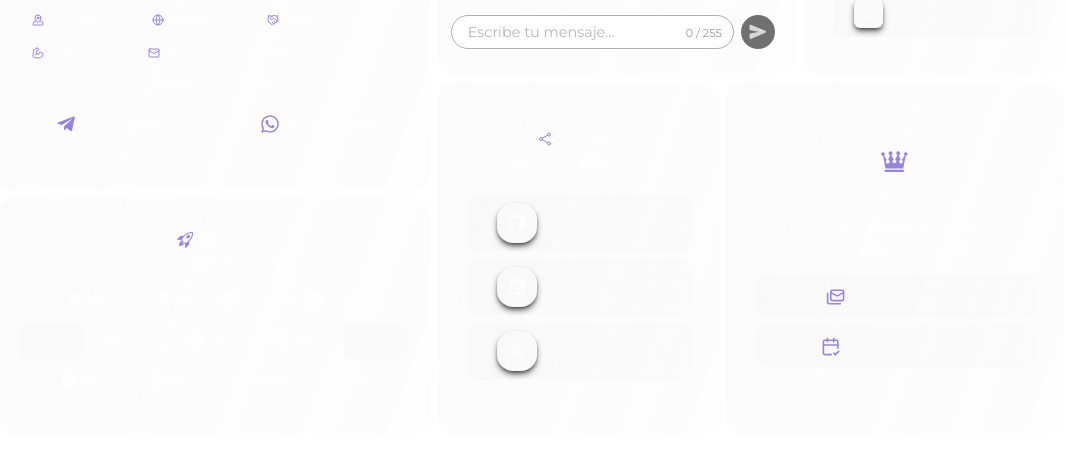
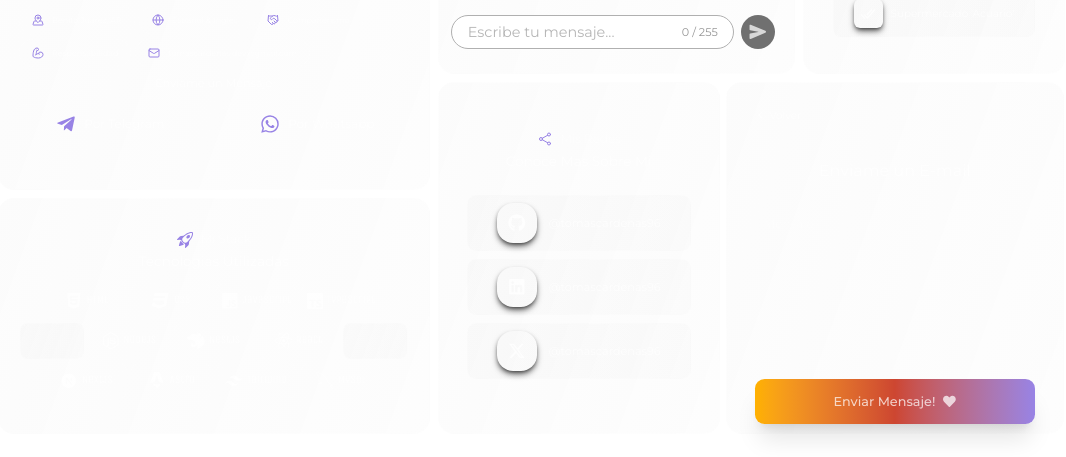
Before and after one commit to tomascardenas96/definitive-portfolio, a Next.js app: page / in a window 1280 px wide. Both pictures are taken after a click on the button "Enviame un E-mail". Shown: the part 340-797 px from the top of the page, without its empty margins (109-1175 px from the left). Built offline with nearby package versions, Linux system fonts and the light colour scheme; no server answers; the database is empty.

Commit message:
PT-43 Send message by email

```diff
--- a/package.json
+++ b/package.json
@@ -18,6 +18,7 @@
     "react": "^19.0.0",
     "react-dom": "^19.0.0",
     "react-icons": "^5.5.0",
+    "resend": "^4.4.1",
     "sonner": "^2.0.3",
     "tailwind-scrollbar": "^4.0.2",
     "zod": "^3.24.3"
--- /dev/null
+++ b/src/app/api/send/route.ts
@@ -0,0 +1,39 @@
+import { authOptions } from "@/lib/authOptions";
+import { getServerSession } from "next-auth";
+import { NextRequest, NextResponse } from "next/server";
+import { Resend } from "resend";
+
+const resend = new Resend(process.env.RESEND_API_KEY);
+
+export async function POST(req: NextRequest) {
+  const session = await getServerSession(authOptions);
+
+  if (!session) {
+    return NextResponse.json({ error: "Unauthorized" }, { status: 401 });
+  }
+  const { message } = await req.json();
+
+  const html = `
+  <h2>Nuevo mensaje desde el sitio web</h2>
+  <p><strong>Nombre:</strong> ${session.user?.name}</p>
+  <p><strong>Email:</strong> ${session.user?.email}</p>
+  <p><strong>Mensaje:</strong><br/>${message}</p>
+`;
+
+  try {
+    const data = await resend.emails.send({
+      from: `${session.user?.name} <my-portfolio@tomascardenas.me>`,
+      to: "tomascardenas.dev@gmail.com",
+      subject: "Tenés un nuevo mensaje desde tu portafolio",
+      html,
+    });
+
+    return NextResponse.json(data);
+  } catch (error) {
+    console.error(error as string);
+    return NextResponse.json(
+      { error: "Failed to send email" },
+      { status: 500 }
+    );
+  }
+}
--- a/src/app/globals.css
+++ b/src/app/globals.css
@@ -10,6 +10,7 @@
   --inner-container-background: #ffffff0c;
   --container-border: rgba(255, 255, 255, 0.09);
   --font-unica: var(--font-unica-one);
+  --outline-color: #5158bb, #f26df9, #cd4631, #ffb100;
 }
 
 @theme inline {
--- a/src/app/page.tsx
+++ b/src/app/page.tsx
@@ -87,7 +87,7 @@ export default async function Home(): Promise<JSX.Element> {
               <Networks />
             </section>
 
-            <section className="container flex items-center justify-center mb-[5.4rem] xl:mb-0">
+            <section className="container flex justify-center mb-[5.4rem] xl:mb-0">
               <Footer />
             </section>
           </div>
--- a/src/components/Footer.tsx
+++ b/src/components/Footer.tsx
@@ -1,8 +1,15 @@
+"use client";
+
 import { GiQueenCrown } from "react-icons/gi";
 import { Mails } from "lucide-react";
 import { CalendarCheck2 } from "lucide-react";
+import { useState } from "react";
+import SendMailForm from "./ui/SendMailForm";
+import { IoIosArrowBack } from "react-icons/io";
 
 function Footer() {
+  const [openedWindow, setOpenedWindow] = useState<string>("default");
+
   const styles = {
     icons: "text-[var(--details-primary-color)] w-[1.2rem] h-[1.2rem]",
     button:
@@ -10,7 +17,9 @@ function Footer() {
   };
 
   return (
-    <footer className="h-[85%] w-5/6 flex flex-col justify-center gap-5 xl:gap-4">
+    <footer className="h-[100%] w-5/6 flex flex-col justify-center gap-5 xl:gap-4">
+      {openedWindow === "default" && (
+        <>
           <div className="flex justify-center">
             <div className="h-[5rem] w-[5rem] rounded-full bg-[var(--inner-container-background)] border border-[var(--container-border)] grid place-content-center xl:h-[4.6rem] xl:w-[4.6rem]">
               <GiQueenCrown className="w-[1.8rem] h-[1.8rem] text-[var(--details-primary-color)] xl:h-[1.8rem] xl:w-[1.8rem]" />
@@ -27,13 +36,32 @@ function Footer() {
           </div>
 
           <div className="flex flex-col gap-2 mb-6">
-        <button className={styles.button}>
+            <button
+              className={styles.button}
+              onClick={() => setOpenedWindow("mail")}
+            >
               <Mails className={styles.icons} /> Enviame un E-mail
             </button>
             <button className={styles.button}>
               <CalendarCheck2 className={styles.icons} /> Agendar un Meeting
             </button>
           </div>
+        </>
+      )}
+
+      {openedWindow === "mail" && (
+        <section className="h-full gap-3 grid grid-rows-[4rem_1fr]">
+          <p className="text-[.65rem] text-[var(--font-color)]  flex items-center">
+            <span
+              className="cursor-pointer flex gap-1 items-center"
+              onClick={() => setOpenedWindow("default")}
+            >
+              <IoIosArrowBack /> Volver
+            </span>
+          </p>
+          <SendMailForm />
+        </section>
+      )}
     </footer>
   );
 }
--- a/src/components/Testimonials.tsx
+++ b/src/components/Testimonials.tsx
@@ -16,8 +16,10 @@ function Testimonials({ session }: { session: Session | null }) {
 
   const scrollRef = useRef<HTMLDivElement>(null);
 
-  const { newComment, handleSubmit, handleChange } =
-    useCreateComment(setMessages);
+  const { newComment, handleSubmit, handleChange } = useCreateComment(
+    setMessages,
+    session
+  );
 
   useEffect(() => {
     if (isScrollIgnored) {
@@ -88,7 +90,7 @@ function Testimonials({ session }: { session: Session | null }) {
               maxLength={255}
             />
             <span
-              className={`absolute right-3 top-[36%] -translate-y-1/2 text-[#0000006a] text-[.7rem] ${
+              className={`absolute right-4 top-[35%] -translate-y-1/2 text-[#0000006a] text-[.7rem] ${
                 newComment.length === 255 && "text-[#cf29298f] font-[500]"
               }`}
             >
--- /dev/null
+++ b/src/components/ui/SendMailForm.tsx
@@ -0,0 +1,27 @@
+"use client";
+
+import useSendMail from "@/hooks/useSendMail";
+import { FaHeart } from "react-icons/fa";
+
+export default function SendMailForm() {
+  const { handleSendMail, handleChangeMessage, message } = useSendMail();
+
+  return (
+    <div className="flex flex-col gap-3">
+      <form className="w-full flex flex-col gap-3" onSubmit={handleSendMail}>
+        <h2 className="text-[1rem] text-[var(--font-color)] flex justify-center m-3 mt-0">
+          Enviame un E-mail
+        </h2>
+        <textarea
+          placeholder="Mensaje"
+          className="resize-none h-[10rem] rounded-[.6rem] outline-none border-1 border-[#ffffff12] text-[.74rem] p-2"
+          value={message}
+          onChange={handleChangeMessage}
+        />
+        <button className="h-[2.8rem] rounded-[.6rem] bg-linear-to-l from-[#9883e5] via-[#cd4631] to-[#ffb100] shadow-xl cursor-pointer text-[.8rem] flex gap-2 items-center justify-center font-[500]">
+          Enviar Mensaje! <FaHeart className="inline-block" />
+        </button>
+      </form>
+    </div>
+  );
+}
--- a/src/hooks/useCreateComment.ts
+++ b/src/hooks/useCreateComment.ts
@@ -1,14 +1,22 @@
 import { Comment } from "@prisma/client";
+import { Session } from "next-auth";
 import React, { useState } from "react";
 import { toast } from "sonner";
 
 export const useCreateComment = (
-  setMessages: React.Dispatch<React.SetStateAction<Comment[]>>
+  setMessages: React.Dispatch<React.SetStateAction<Comment[]>>,
+  session: Session | null
 ) => {
   const [newComment, setNewComment] = useState<string>("");
 
   const handleSubmit = async (e: React.FormEvent<HTMLFormElement>) => {
     e.preventDefault();
+
+    if (!session) {
+      toast.error("Inicia sesión para enviar un comentario");
+      return;
+    }
+
     setNewComment("");
 
     const createComment = async () => {
--- /dev/null
+++ b/src/hooks/useSendMail.ts
@@ -0,0 +1,42 @@
+import React, { useState } from "react";
+import { toast } from "sonner";
+
+export default function useSendMail() {
+  const [message, setMessage] = useState("");
+
+  const handleSendMail = async (e: React.FormEvent<HTMLFormElement>) => {
+    e.preventDefault();
+    if (message.trim() === "") {
+      toast.error("El mensaje no puede estar vacío");
+      return;
+    }
+
+    const sendMail = async () => {
+      const response = await fetch("/api/send", {
+        method: "POST",
+        body: JSON.stringify({ message }),
+      });
+
+      if (!response.ok) throw new Error();
+
+      const data = await response.json();
+
+      return data;
+    };
+
+    toast.promise(sendMail(), {
+      loading: "Enviando mensaje...",
+      success: () => {
+        setMessage("");
+        return "Mensaje enviado correctamente";
+      },
+      error: "Error al enviar mensaje",
+    });
+  };
+
+  const handleChangeMessage = (e: React.ChangeEvent<HTMLTextAreaElement>) => {
+    setMessage(e.target.value);
+  };
+
+  return { handleSendMail, handleChangeMessage, message };
+}
```
Also changed, not shown: src/components/ui/BookingForm.tsx (added), 1 other file (tests, documents, lock files or other folders). Lines whose indentation alone changed are shown as unchanged.
